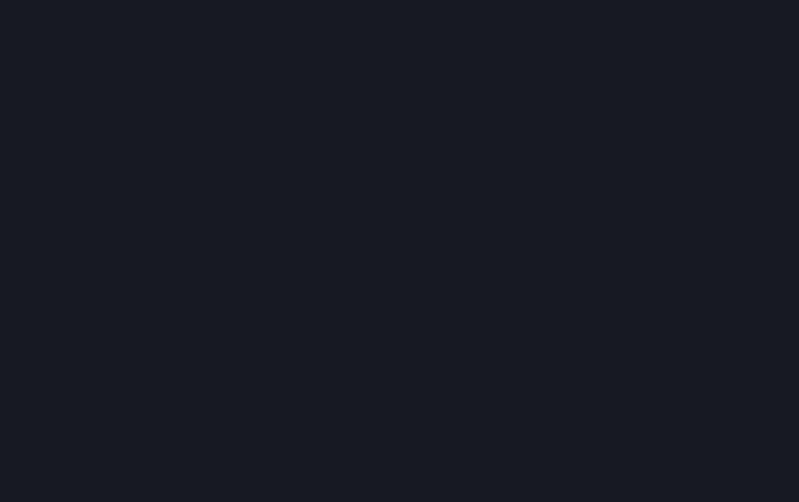
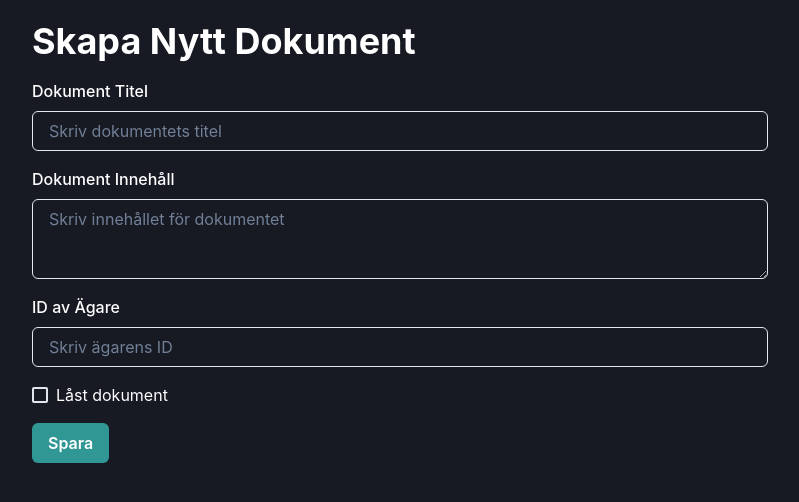
Before and after one commit to robjoh01/ssr-editor-frontend, a React (Create React App) app: page /new in a window 1280 px wide. Before the commit this address had no page. Shown: the top 502 px of the page, without its empty margins (240-1039 px from the left). Built offline with nearby package versions, Linux system fonts and the light colour scheme.

Commit message:
create a react app

```diff
--- a/package.json
+++ b/package.json
@@ -1,7 +1,8 @@
 {
-  "name": "ssr-editor-fontend",
+  "name": "jsramverk-editor",
   "version": "0.1.0",
   "private": true,
+  "homepage": ".",
   "dependencies": {
     "@chakra-ui/react": "^2.8.2",
     "@emotion/react": "^11.13.3",
@@ -44,5 +45,8 @@
       "last 1 firefox version",
       "last 1 safari version"
     ]
+  },
+  "devDependencies": {
+    "@babel/plugin-proposal-private-property-in-object": "^7.21.11"
   }
 }
--- a/src/App.js
+++ b/src/App.js
@@ -1,8 +1,8 @@
 import { ChakraProvider, Box, Container } from "@chakra-ui/react";
 import { BrowserRouter as Router, Routes, Route } from "react-router-dom";
 import Home from "./pages/Home";
-// import EditDocument from "./pages/EditDocument";
-// import CreateDocument from "./pages/CreateDocument";
+import CreateDocument from "./pages/CreateDocument";
+import EditDocument from "./pages/EditDocument";
 
 function App() {
   return (
@@ -12,8 +12,8 @@ function App() {
           <Container maxW="container.md" py={5}>
             <Routes>
               <Route path="/" element={<Home />} />
-              {/* <Route path="/new" element={<CreateDocument />} />
-              <Route path="/edit/:id" element={<EditDocument />} /> */}
+              <Route path="/new" element={<CreateDocument />} />
+              <Route path="/edit/:id" element={<EditDocument />} />
             </Routes>
           </Container>
         </Box>
--- /dev/null
+++ b/src/pages/CreateDocument.js
@@ -0,0 +1,84 @@
+import { useState } from "react";
+import { Button, Input, Textarea, FormControl, FormLabel, Checkbox, Heading } from "@chakra-ui/react";
+import { useNavigate } from "react-router-dom";
+import axios from "axios";
+
+const CreateDocuments = () => {
+  const navigate = useNavigate();
+  const [title, setTitle] = useState("");
+  const [content, setContent] = useState("");
+  const [ownerId, setOwnerId] = useState(""); // Added field for ownerId
+  const [isLocked, setIsLocked] = useState(false);
+
+  const handleSubmit = async (e) => {
+    e.preventDefault();
+
+    const data = {
+      title,
+      content,
+      ownerId,
+      isLocked,
+    };
+
+    try {
+      // Sending a POST request to create a new document
+      const response = await axios.post("http://localhost:1337/api/document/create", data);
+      console.log("Document created successfully:", response.data);
+      navigate("/"); // Navigate back to the home page after saving
+    } catch (error) {
+      console.error("Error creating document", error);
+    }
+  };
+
+  return (
+    <>
+      <Heading as="h1" size="xl" mb={4}>Skapa Nytt Dokument</Heading>
+      <form onSubmit={handleSubmit}>
+        <FormControl mb={4}>
+          <FormLabel>Dokument Titel</FormLabel>
+          <Input
+            type="text"
+            value={title}
+            onChange={(e) => setTitle(e.target.value)}
+            placeholder="Skriv dokumentets titel"
+            required
+          />
+        </FormControl>
+
+        <FormControl mb={4}>
+          <FormLabel>Dokument Innehåll</FormLabel>
+          <Textarea
+            value={content}
+            onChange={(e) => setContent(e.target.value)}
+            placeholder="Skriv innehållet för dokumentet"
+            required
+          />
+        </FormControl>
+
+        <FormControl mb={4}>
+          <FormLabel>ID av Ägare</FormLabel>
+          <Input
+            type="text"
+            value={ownerId}
+            onChange={(e) => setOwnerId(e.target.value)}
+            placeholder="Skriv ägarens ID"
+            required
+          />
+        </FormControl>
+
+        <FormControl mb={4}>
+          <Checkbox
+            isChecked={isLocked}
+            onChange={(e) => setIsLocked(e.target.checked)}
+          >
+            Låst dokument
+          </Checkbox>
+        </FormControl>
+
+        <Button colorScheme="teal" type="submit">Spara</Button>
+      </form>
+    </>
+  );
+};
+
+export default CreateDocuments;
--- /dev/null
+++ b/src/pages/EditDocument.js
@@ -0,0 +1,128 @@
+import { useEffect, useState } from "react";
+import {
+  Button,
+  Input,
+  Textarea,
+  FormControl,
+  FormLabel,
+  Checkbox,
+  Heading,
+  Spinner,
+  Alert,
+  AlertIcon,
+} from "@chakra-ui/react";
+import { useNavigate, useParams } from "react-router-dom";
+import axios from "axios";
+
+const EditDocument = () => {
+  const navigate = useNavigate();
+  const { id } = useParams(); // Get the document ID from URL params
+  const [title, setTitle] = useState("");
+  const [content, setContent] = useState("");
+  const [ownerId, setOwnerId] = useState("");
+  const [isLocked, setIsLocked] = useState(false);
+  const [loading, setLoading] = useState(true);
+  const [error, setError] = useState(null);
+
+  useEffect(() => {
+    const fetchDocument = async () => {
+      setLoading(true);
+      setError(null); // Reset error state
+      try {
+        const response = await axios.get(`http://localhost:1337/api/document/${id}`);
+        const { title, content, ownerId, isLocked } = response.data;
+
+        // Set the state with the fetched data
+        setTitle(title);
+        setContent(content);
+        setOwnerId(ownerId);
+        setIsLocked(isLocked);
+      } catch (err) {
+        console.error("Error fetching document:", err);
+        setError("Failed to fetch document. Please try again.");
+      } finally {
+        setLoading(false);
+      }
+    };
+
+    fetchDocument();
+  }, [id]);
+
+  const handleSubmit = async (e) => {
+    e.preventDefault();
+    const data1 = { title, content, ownerId, isLocked };
+
+    try {
+        await axios.put(`http://localhost:1337/api/document/${id}`, data1);
+        navigate("/");
+    } catch (err) {
+      console.error("Error updating document:", err);
+      setError("Failed to update document. Please try again.");
+    }
+  };
+
+  // Show loading spinner while fetching
+  if (loading) return <Spinner size="xl" />;
+
+  // Display error message if there's an error
+  if (error) {
+    return (
+      <Alert status="error">
+        <AlertIcon />
+        {error}
+      </Alert>
+    );
+  }
+
+  return (
+    <>
+      <Heading as="h1" size="xl" mb={4}>Redigera Dokument</Heading>
+      <form onSubmit={handleSubmit}>
+        <FormControl mb={4}>
+          <FormLabel>Dokument Titel</FormLabel>
+          <Input
+            type="text"
+            value={title}
+            onChange={(e) => setTitle(e.target.value)}
+            placeholder="Skriv dokumentets titel"
+            required
+          />
+        </FormControl>
+
+        <FormControl mb={4}>
+          <FormLabel>Dokument Innehåll</FormLabel>
+          <Textarea
+            value={content}
+            onChange={(e) => setContent(e.target.value)}
+            placeholder="Skriv innehållet för dokumentet"
+            required
+          />
+        </FormControl>
+
+        <FormControl mb={4}>
+          <FormLabel>ID av Ägare</FormLabel>
+          <Input
+            type="text"
+            value={ownerId}
+            onChange={(e) => setOwnerId(e.target.value)}
+            placeholder="Skriv ägarens ID"
+            required
+          />
+        </FormControl>
+
+        <FormControl mb={4}>
+          <Checkbox
+            isChecked={isLocked}
+            onChange={(e) => setIsLocked(e.target.checked)}
+          >
+            Låst dokument
+          </Checkbox>
+        </FormControl>
+
+        <Button colorScheme="teal" type="submit">Uppdatera</Button>
+      </form>
+    </>
+  );
+};
+
+export default EditDocument;
--- a/src/pages/Home.js
+++ b/src/pages/Home.js
@@ -1,67 +1,78 @@
 import React, { useEffect, useState } from "react";
 import { Link } from "react-router-dom";
 import axios from "axios";
-import {
-  Button,
-  Heading,
-  List,
-  ListItem,
-  Icon,
-  Box,
-  Text,
-} from "@chakra-ui/react";
-
+import { Button, Heading, List, ListItem, Icon, Text, Spinner, Box } from "@chakra-ui/react";
 import { IoDocumentText } from "react-icons/io5";
+import { MdInsertDriveFile } from 'react-icons/md';
 
 const Home = () => {
   const [docs, setDocs] = useState([]);
+  const [loading, setLoading] = useState(true);
+  const [error, setError] = useState(null);
 
   useEffect(() => {
-    axios
-      .get("http://localhost:3000/")
-      .then((response) => setDocs(response.data.docs))
-      .catch((error) => console.error("Error fetching documents", error));
+    const fetchDocuments = async () => {
+      try {
+        const response = await axios.get("http://localhost:1337/api/document/all");
+        if (response.status === 200) {
+          setDocs(response.data);
+        } else {
+          setDocs([]);
+        }
+      } catch (error) {
+        setError("Error fetching documents");
+        console.error("Error fetching documents", error);
+      } finally {
+        setLoading(false);
+      }
+    };
+
+    fetchDocuments();
   }, []);
+
+  // Render loading spinner while documents are being fetched
+  if (loading) {
+    return <Spinner size="xl" />;
+  }
+
+  // Render error message if there was an error fetching documents
+  if (error) {
+    return <Text color="red.500">{error}</Text>;
+  }
 
   return (
     <>
       <Heading as="h1" size="xl" mb={4}>
         Välkommen till Dokument App
       </Heading>
-      <p>
+      <Text>
         Denna applikation hjälper dig att enkelt hantera och organisera dina
         dokument. Med vår intuitiva användargränssnitt kan du snabbt skapa,
         redigera och översiktligt se alla dina dokument. Utforska de befintliga
         dokumenten nedan eller skapa ett nytt dokument för att komma igång.
-      </p>
+      </Text>
 
       <Button colorScheme="teal" m={10}>
         <Link to="/new">Skapa Nytt Dokument</Link>
       </Button>
 
-      <Heading as="h1" size="xl" mb={4}>
+      <Heading as="h2" size="lg" mb={4}>
         Dokument lista
       </Heading>
 
       <List spacing={3}>
-        <ListItem display="flex" alignItems="center">
-          <Icon as={IoDocumentText} boxSize={6} mr={4} color="teal.500" />
-          <Text fontSize="lg" fontWeight="bold">
-            ldas
-          </Text>
-        </ListItem>
-        <ListItem display="flex" alignItems="center">
-          <Icon as={IoDocumentText} boxSize={6} mr={4} color="teal.500" />
-          <Text fontSize="lg" fontWeight="bold">
-            asd
-          </Text>
-        </ListItem>
-
-        {/* {docs.map((doc) => (
-          <ListItem key={doc.id}>
-            <Link to={`/edit/${doc.id}`}>{doc.title}</Link>
-          </ListItem>
-        ))} */}
+        {docs.length > 0 ? (
+          docs.map((doc) => (
+            <ListItem key={doc.id} display="flex" alignItems="center">
+              <Icon as={IoDocumentText} boxSize={6} mr={4} color="teal.500" /> {/* Using IoDocumentText */}
+              <Link to={`/edit/${doc.id}`}>
+                <Text fontSize="lg" fontWeight="bold">{doc.title}</Text> {/* Displaying the title instead of ID */}
+              </Link>
+            </ListItem>
+          ))
+        ) : (
+          <Text>Inga dokument tillgängliga.</Text>  // Message if no documents are available
+        )}
       </List>
     </>
   );
```
Also changed, not shown: 2 other files (tests, documents, lock files or other folders).
